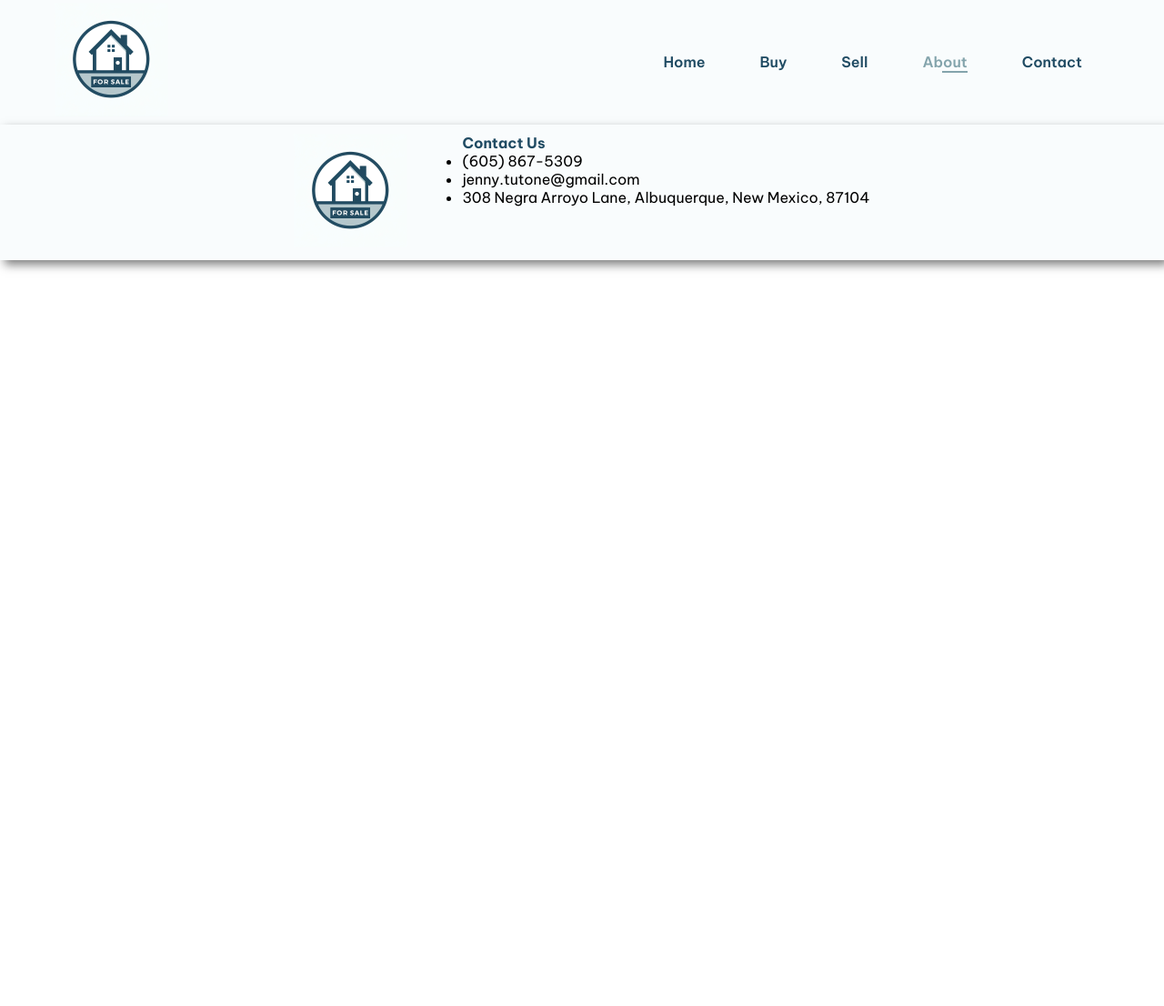
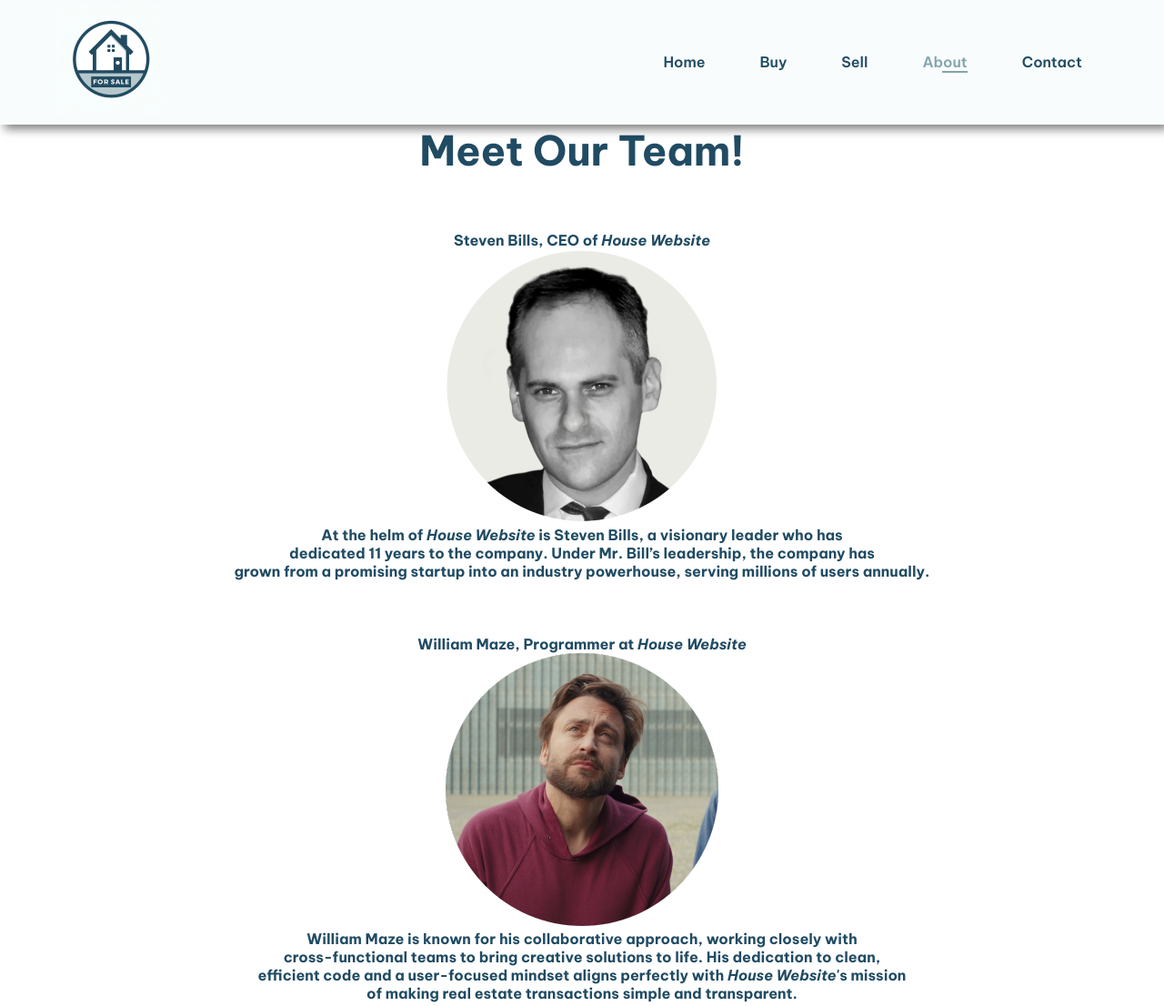
Before and after one commit to eli-watchorn/sturdy-parakeet, a plain HTML site: page Final Project/about.html in a window 1280 px wide. Shown: the part 2-1108 px from the top of the page at 91% size. Before the commit the page ends 800 px from the top, so only its background shows below. Drawn offline with Linux system fonts and the light colour scheme.

Commit message:
about-updated

```diff
--- a/Final Project/about.html
+++ b/Final Project/about.html
@@ -23,7 +23,32 @@
 			</div>
 		</section>
 
-		<!--  HTML HERE  -->
+		<section>
+			<center>
+				<h2>Meet Our Team!</h2><br><br><br>
+			</center>
+		</section>
+
+		<section>
+			<center>
+				<h4>Steven Bills, CEO of <i>House Website</i></h4>
+				<img src="owner-dude.png" alt="Steven Bills, CEO">
+				<h4>At the helm of <i>House Website</i> is Steven Bills, a visionary leader who has</h4>
+				<h4>dedicated 11 years to the company. Under Mr. Bill’s leadership, the company has</h4>
+				<h4>grown from a promising startup into an industry powerhouse, serving millions of users annually.</h4><br><br><br>
+				<h4>William Maze, Programmer at <i>House Website</i></h4>
+				<img src="code-source.png" alt="William Maze, Programmer">
+				<h4>William Maze is known for his collaborative approach, working closely with</h4>
+				<h4>cross-functional teams to bring creative solutions to life. His dedication to clean,</h4>
+				<h4> efficient code and a user-focused mindset aligns perfectly with <i>House Website</i>'s mission</h4>
+				<h4>of making real estate transactions simple and transparent.</h4><br><br><br>
+				<h4>Maximus "Ziggy" Chapman, Lead Designer at <i>House Website</i></h4>
+				<img src="cool-dude.png" alt="Maximus Chapman, Lead Designer">
+				<h4>Maximus "Ziggy" Chapman is an innovative designer whose creative vision shapes the user</h4>
+				<h4>experience at <i>House Website</i>. Specializing in intuitive and aesthetically appealing</h4>
+				<h4>digital interfaces, Ziggy ensures that every interaction on the platform is seamless and engaging.</h4><br><br><br>
+			</center>
+		</section>
 
 		<footer>
 			<div class="col">
```
Also changed, not shown: Final Project/code-source.png (added), Final Project/cool-dude.png (added), Final Project/owner-dude.png (added).
